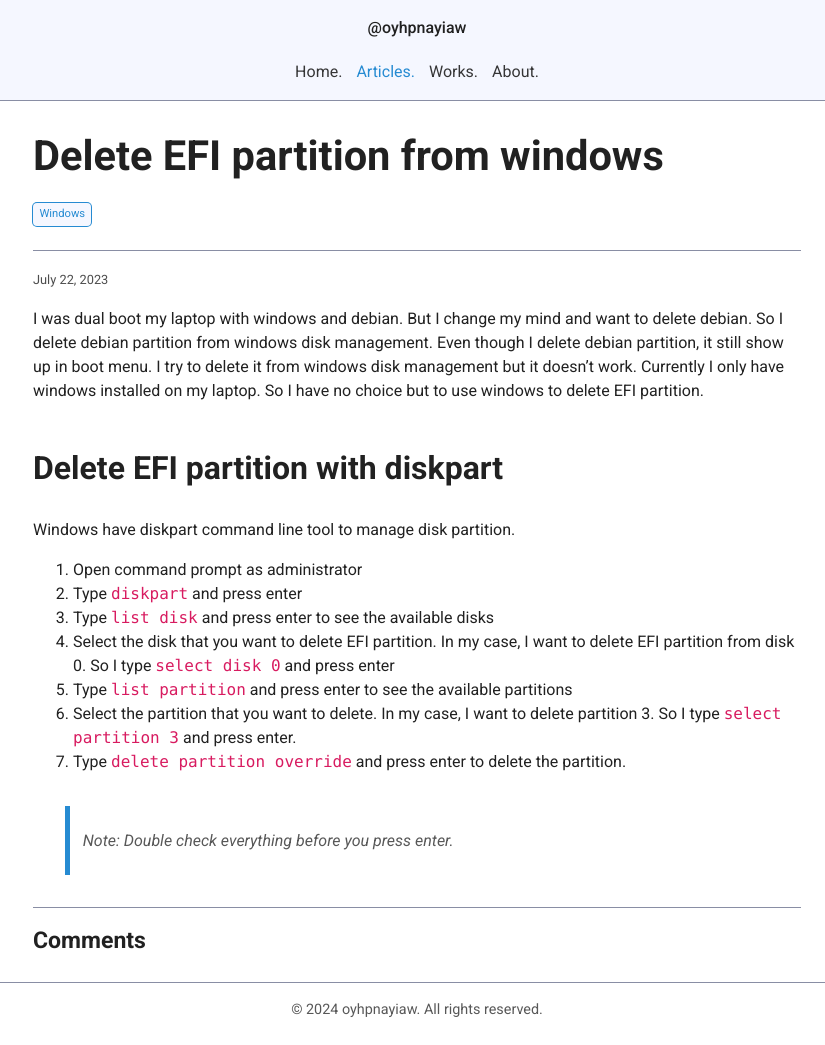
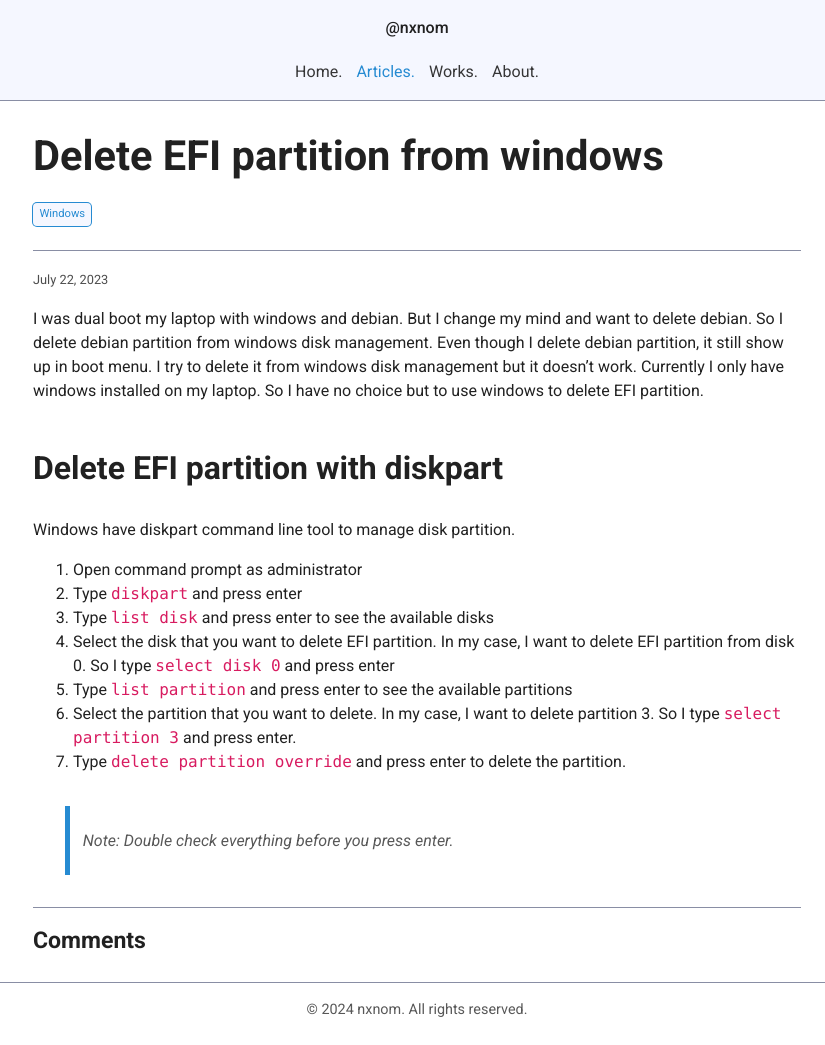
Before and after one commit to nxnom/nxnom.github.io, a Jekyll site: the page built from _posts/2023-08-22-delete-efi-partition-from-windows.md, in a window 1280 px wide. Shown: the whole page, without its empty margins (223-1048 px from the left). Built offline with Jekyll 4.4.1, drawn with Linux system fonts in a browser that asks for light colours; comment, search, counter and statistics services are not loaded.

Commit message:
Change author infos

```diff
--- a/_config.yml
+++ b/_config.yml
@@ -4,16 +4,16 @@
 # You can create any custom variable you would like, and they will be accessible
 # in the templates via {{ site.myvariable }}.
 
-title: "@oyhpnayiaw"
+title: "@nxnom"
 description: >-
-  oyhpnayiaw's blog
+  nxnom's blog
 baseurl: ""
-url: https://oyhpnayiaw.github.io
+url: https://nxnom.github.io
 author:
   name: Wai Yan Phyo
-  email: oyhpnayiaw@gmail.com
-  handle: oyhpnayiaw
-  url: https://oyhpnayiaw.github.io
+  email: education.eb@gmail.com
+  handle: nxnom
+  url: https://nxnom.github.io
   resume: https://docs.google.com/document/d/1EIFSyTvPf_ggfOfHiaphnn9Le33FDqktm47VlhHz9WE/edit?usp=sharing
 
 permalink: /articles/:title
--- a/_includes/comments.html
+++ b/_includes/comments.html
@@ -3,7 +3,7 @@
   <h4 style="margin: 0.5rem 0;">Comments</h4>
 
   <script src="https://utteranc.es/client.js"
-      repo="oyhpnayiaw/oyhpnayiaw.github.io"
+      repo="https://github.com/nxnom/nxnom.github.io"
       issue-term="og:title"
       theme="preferred-color-scheme"
       crossorigin="anonymous"
```
